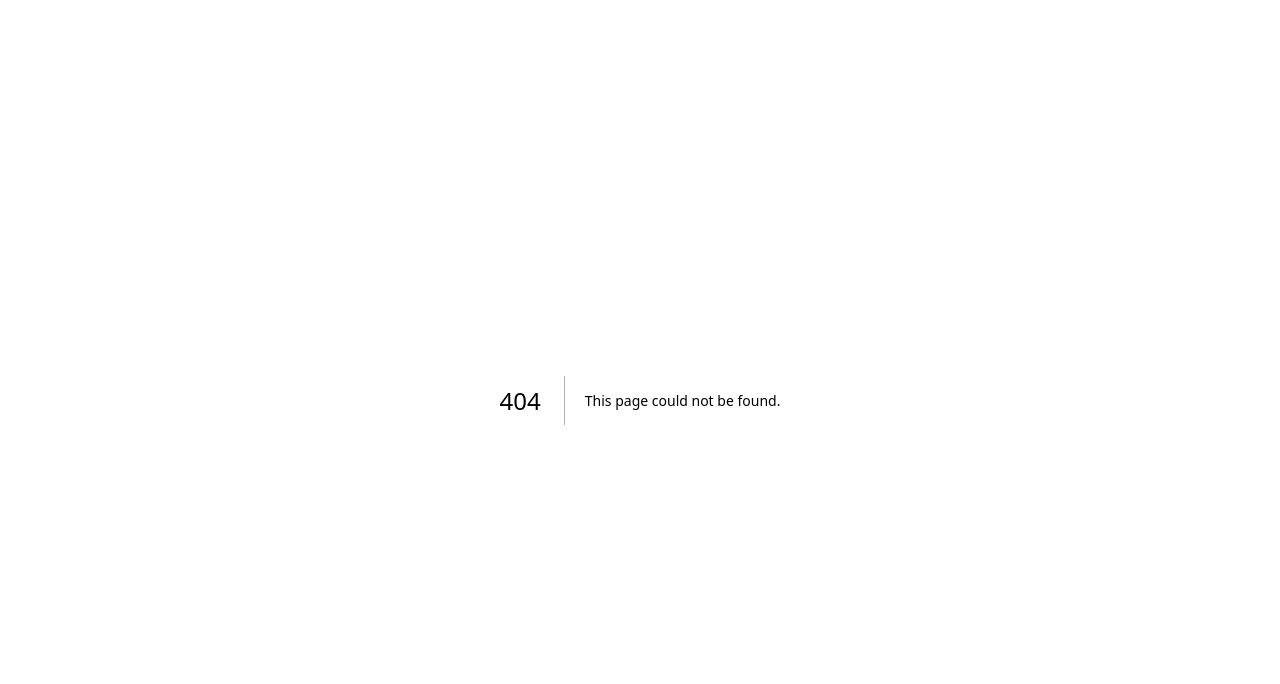
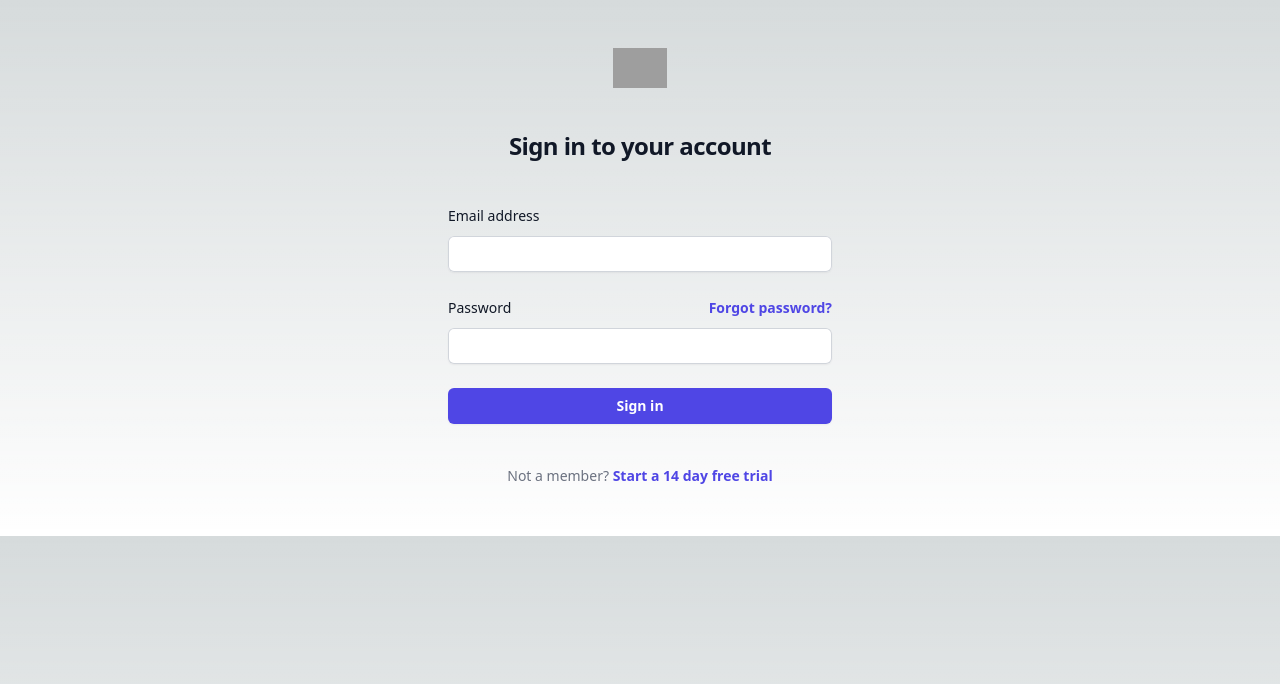
Before and after one commit to Madhukaran/maverick, a Next.js app: page /profile/editprofile in a window 1280 px wide. Before the commit this address had no page. Shown: the top 684 px of the page. Built offline with nearby package versions, Linux system fonts and the light colour scheme; grey boxes are pictures that could not be loaded.

Commit message:
updated login page

```diff
--- a/src/app/page.js
+++ b/src/app/page.js
@@ -11,10 +11,15 @@ export default function Home() {
   const { View } = useLottie(options);
 
   return (
-    <main className="flex min-h-screen flex-col items-center justify-between p-24">
-      {View}
-      <button type="submit" className="flex w-full justify-center rounded-md bg-indigo-600 px-3 py-1.5 text-sm font-semibold leading-6 text-white shadow-sm hover:bg-indigo-500 focus-visible:outline focus-visible:outline-2 focus-visible:outline-offset-2 focus-visible:outline-indigo-600">New Match</button>
-      <button type="submit" className="flex w-full justify-center rounded-md bg-indigo-600 px-3 py-1.5 text-sm font-semibold leading-6 text-white shadow-sm hover:bg-indigo-500 focus-visible:outline focus-visible:outline-2 focus-visible:outline-offset-2 focus-visible:outline-indigo-600">Open Match</button>
+    <main className="flex min-h-screen flex-col items-center justify-between">
+      <div className="flex grow">
+        {View}
+      </div>
+      <div className="flex flex-col w-screen p-2 gap-1">
+        <button type="submit" className="flex w-full justify-center rounded-md bg-indigo-600 px-3 py-1.5 text-sm font-semibold leading-6 text-white shadow-sm hover:bg-indigo-500 focus-visible:outline focus-visible:outline-2 focus-visible:outline-offset-2 focus-visible:outline-indigo-600">New Match</button>
+        <button type="submit" className="flex w-full justify-center rounded-md bg-indigo-600 px-3 py-1.5 text-sm font-semibold leading-6 text-white shadow-sm hover:bg-indigo-500 focus-visible:outline focus-visible:outline-2 focus-visible:outline-offset-2 focus-visible:outline-indigo-600">Open Match</button>
+        <p>Wa'nna try? Signup / Login</p>
+      </div>
     </main>
   )
 }
--- /dev/null
+++ b/src/pages/_app.js
@@ -0,0 +1,7 @@
+import '../app/globals.css'
+
+function MyApp({ Component, pageProps }) {
+    return <Component {...pageProps} />
+}
+
+export default MyApp
--- /dev/null
+++ b/src/pages/profile/editprofile.js
@@ -0,0 +1,79 @@
+import React from 'react';
+
+export default function NextLogin() {
+    return (
+        <>
+            <div className="flex min-h-full flex-1 flex-col justify-center px-6 py-12 lg:px-8">
+                <div className="sm:mx-auto sm:w-full sm:max-w-sm">
+                    <img
+                        className="mx-auto h-10 w-auto"
+                        src="https://tailwindui.com/img/logos/mark.svg?color=indigo&shade=600"
+                        alt="Your Company"
+                    />
+                    <h2 className="mt-10 text-center text-2xl font-bold leading-9 tracking-tight text-gray-900">
+                        Sign in to your account
+                    </h2>
+                </div>
+
+                <div className="mt-10 sm:mx-auto sm:w-full sm:max-w-sm">
+                    <form className="space-y-6" action="#" method="POST">
+                        <div>
+                            <label htmlFor="email" className="block text-sm font-medium leading-6 text-gray-900">
+                                Email address
+                            </label>
+                            <div className="mt-2">
+                                <input
+                                    id="email"
+                                    name="email"
+                                    type="email"
+                                    autoComplete="email"
+                                    required
+                                    className="block w-full rounded-md border-0 py-1.5 text-gray-900 shadow-sm ring-1 ring-inset ring-gray-300 placeholder:text-gray-400 focus:ring-2 focus:ring-inset focus:ring-indigo-600 sm:text-sm sm:leading-6"
+                                />
+                            </div>
+                        </div>
+
+                        <div>
+                            <div className="flex items-center justify-between">
+                                <label htmlFor="password" className="block text-sm font-medium leading-6 text-gray-900">
+                                    Password
+                                </label>
+                                <div className="text-sm">
+                                    <a href="#" className="font-semibold text-indigo-600 hover:text-indigo-500">
+                                        Forgot password?
+                                    </a>
+                                </div>
+                            </div>
+                            <div className="mt-2">
+                                <input
+                                    id="password"
+                                    name="password"
+                                    type="password"
+                                    autoComplete="current-password"
+                                    required
+                                    className="block w-full rounded-md border-0 py-1.5 text-gray-900 shadow-sm ring-1 ring-inset ring-gray-300 placeholder:text-gray-400 focus:ring-2 focus:ring-inset focus:ring-indigo-600 sm:text-sm sm:leading-6"
+                                />
+                            </div>
+                        </div>
+
+                        <div>
+                            <button
+                                type="submit"
+                                className="flex w-full justify-center rounded-md bg-indigo-600 px-3 py-1.5 text-sm font-semibold leading-6 text-white shadow-sm hover:bg-indigo-500 focus-visible:outline focus-visible:outline-2 focus-visible:outline-offset-2 focus-visible:outline-indigo-600"
+                            >
+                                Sign in
+                            </button>
+                        </div>
+                    </form>
+
+                    <p className="mt-10 text-center text-sm text-gray-500">
+                        Not a member?{' '}
+                        <a href="#" className="font-semibold leading-6 text-indigo-600 hover:text-indigo-500">
+                            Start a 14 day free trial
+                        </a>
+                    </p>
+                </div>
+            </div>
+        </>
+    )
+}
```
Also changed, not shown: src/app/assets/lottie/olympics.json (+1 -1 lines).
